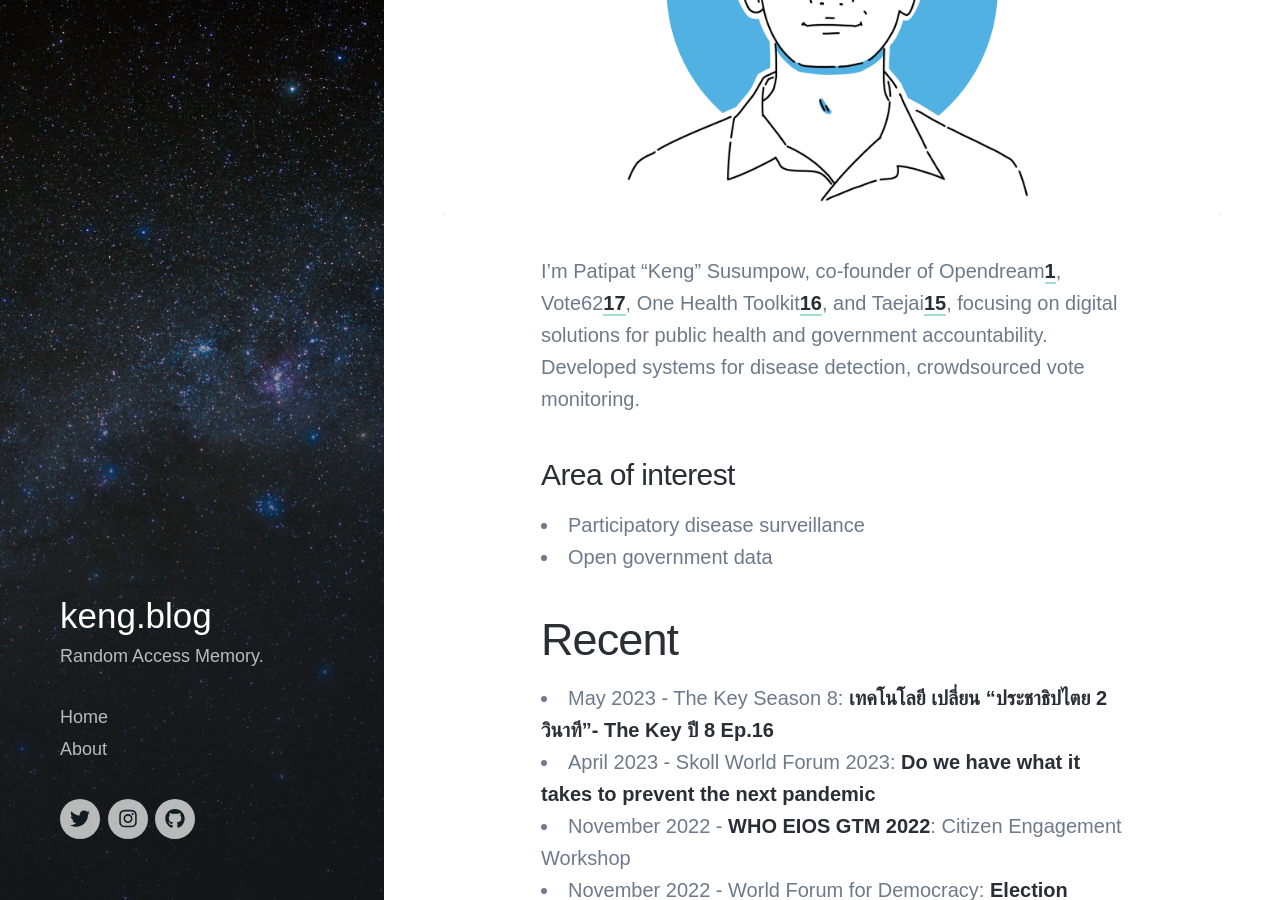
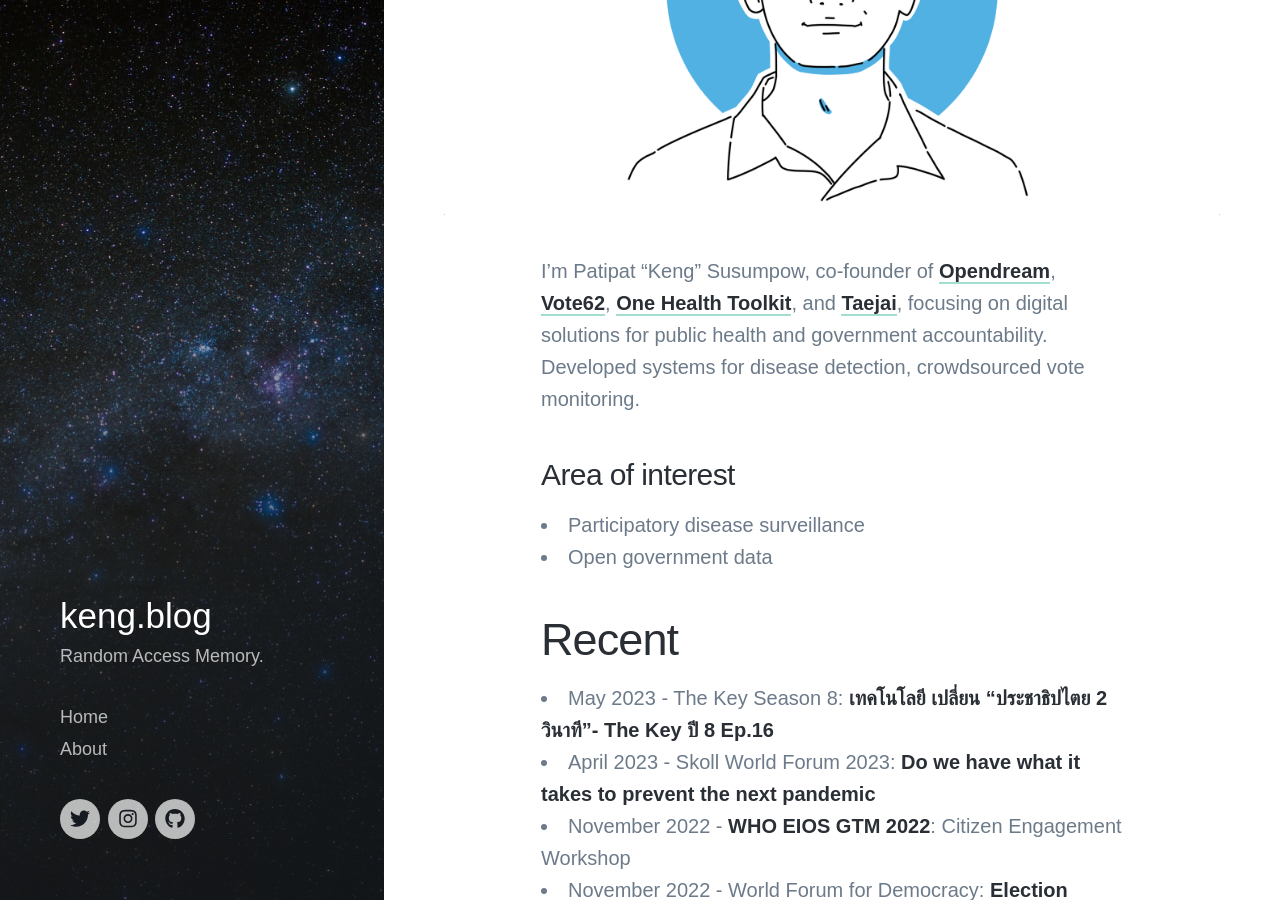
Before and after one commit to kengggg/kengggg.github.io, a Jekyll site: the page built from _pages/about.md, in a window 1280 px wide and 900 px high, scrolled down 374 px. Built offline with Jekyll 4.4.1, drawn with Linux system fonts in a browser that asks for light colours; nearby versions of some CDN libraries; some web fonts are replaced.

Commit message:
fix typos

```diff
--- a/_pages/about.md
+++ b/_pages/about.md
@@ -7,7 +7,7 @@ featured_image: /images/generic/main-cover.jpg
 
 ![](/images/generic/about-image.webp)
 
-I'm Patipat "Keng" Susumpow, co-founder of Opendream[1], Vote62[17], One Health Toolkit[16], and Taejai[15], focusing on digital solutions for public health and government accountability. Developed systems for disease detection, crowdsourced vote monitoring.
+I'm Patipat "Keng" Susumpow, co-founder of [Opendream][1], [Vote62][17], [One Health Toolkit][16], and [Taejai][15], focusing on digital solutions for public health and government accountability. Developed systems for disease detection, crowdsourced vote monitoring.
 
 ### Area of interest
 
```
